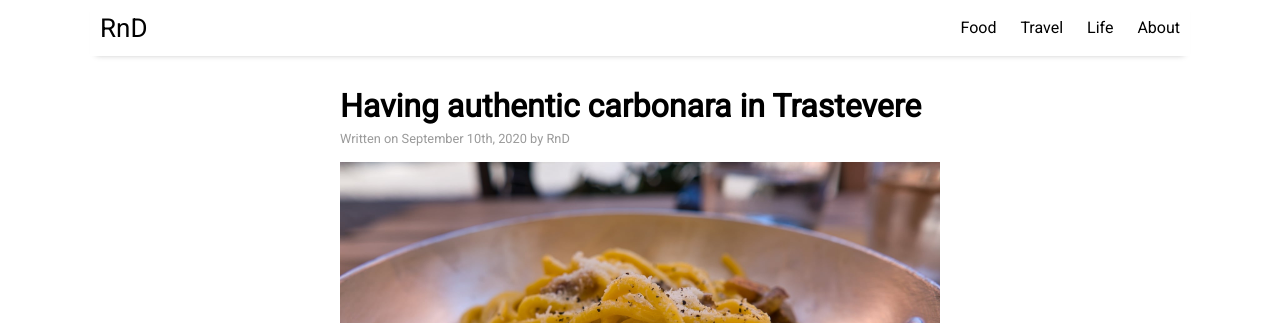
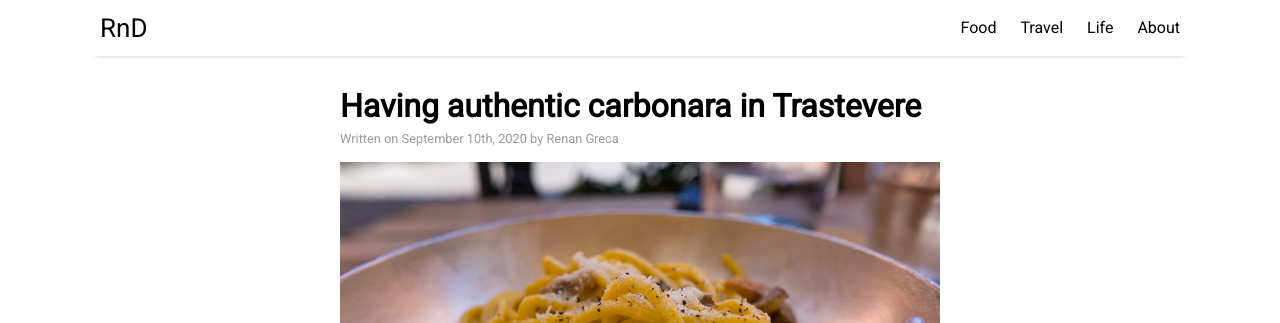
Before and after one commit to RenanGreca/RnD, a Jekyll site: the page built from _posts/2020-09-10-carbonara-in-trastevere.md, in a window 1280 px wide and 900 px high. Shown: the top 323 px of the window. Built offline with Jekyll 4.4.1, drawn with Linux system fonts in a browser that asks for light colours; nearby versions of some CDN libraries.

Commit message:
Updated author name

```diff
--- a/_posts/2020-09-10-carbonara-in-trastevere.md
+++ b/_posts/2020-09-10-carbonara-in-trastevere.md
@@ -1,7 +1,7 @@
 ---
 layout: post
 title: "Having authentic carbonara in Trastevere"
-author: "RnD"
+author: "Renan Greca"
 categories: food
 tags: [food]
 image: carbonara.jpeg
```
